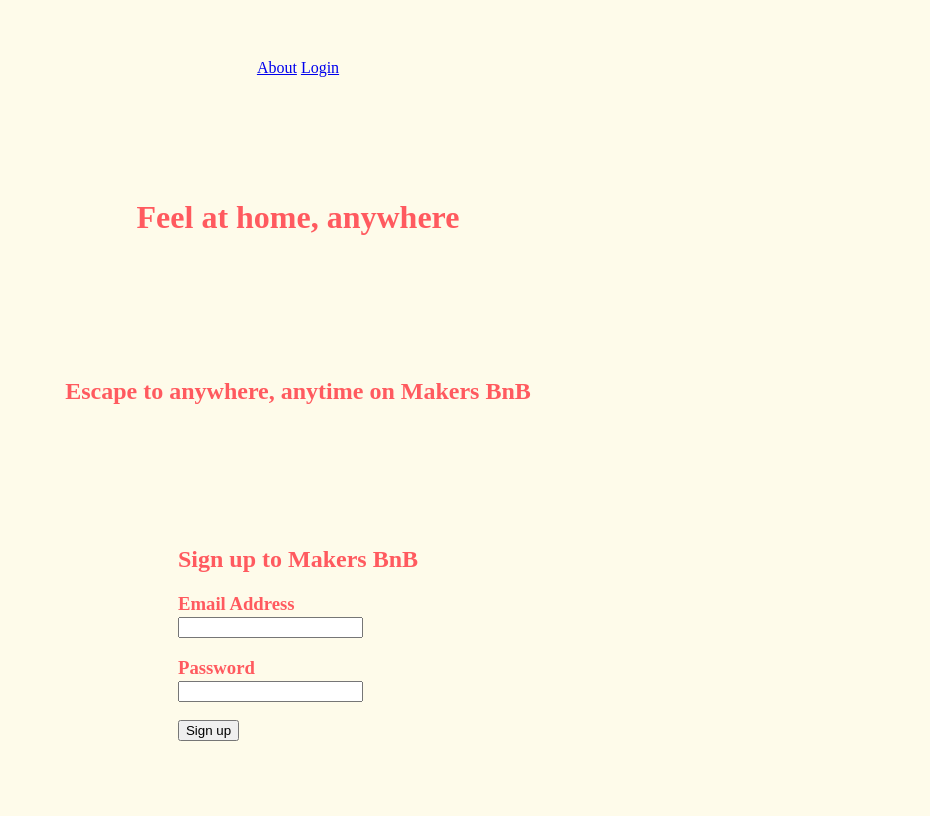
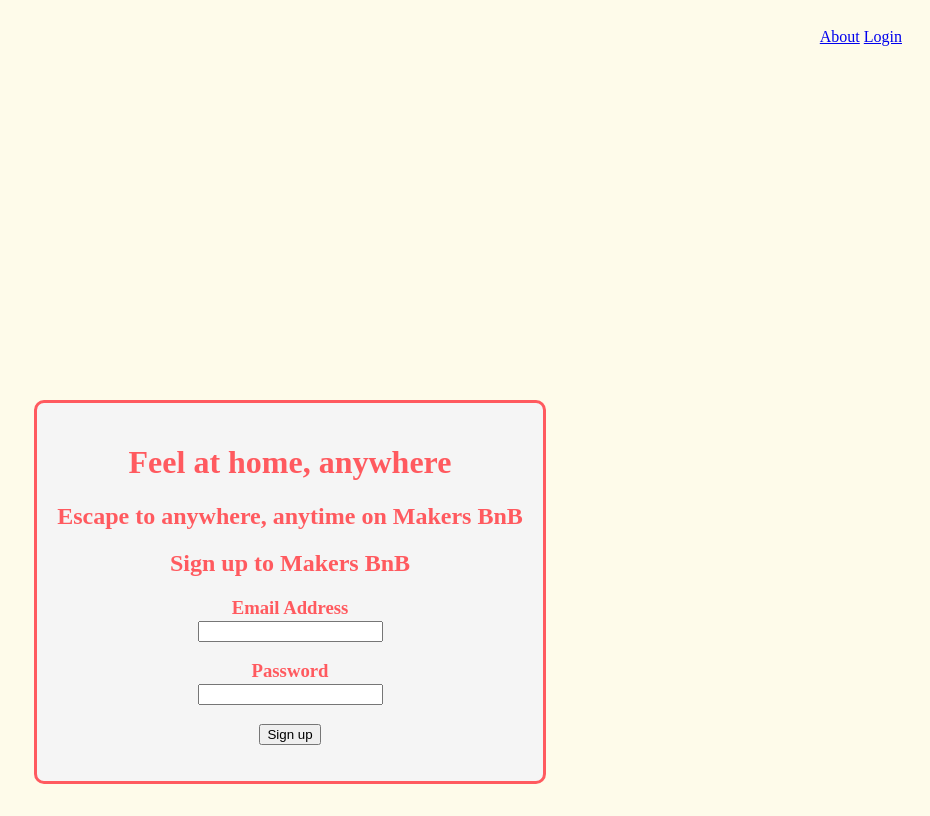
Before and after one commit to hudaa12/MakersBnB, a Flask app: page / in a window 1280 px wide. Shown: the whole page, without its empty margins (350-1280 px from the left). After the commit the page ends 784 px from the top, so only its background shows below. Run offline with Flask 3, Linux system fonts and the light colour scheme; some web fonts are replaced.

Commit message:
updated css

```diff
--- a/static/style.css
+++ b/static/style.css
@@ -20,8 +20,29 @@ body {
     display: grid;
     justify-items: center;
     align-items: center;
-    height: 100vh;
-    width: 100vw;
     font-family: TwitterChirp;
     color: #FF5A5F;
     }
+
+.nav {
+      margin-left: auto;
+      padding: 20px;
+  }
+
+.main-box{
+
+  background-color: #F5F5F5;
+  text-align: center;
+  position: absolute;
+  top: 50%;
+  border: solid;
+  border-radius: 10px;
+  padding: 20px;
+
+}
+
+.nav{
+
+  font-family: TwitterChirpExtendedHeavy;
+
+}
--- a/templates/about.html
+++ b/templates/about.html
@@ -4,6 +4,7 @@
     <meta charset="UTF-8">
     <meta name="viewport" content="width=device-width, initial-scale=1.0">
     <title>Makers BnB</title>
+    <link rel="stylesheet" href="/static/style.css" >
 </head>
 <body>
     <a href="/" class="button">Home</a>
--- a/templates/index.html
+++ b/templates/index.html
@@ -10,6 +10,8 @@
       <a href="/about" class="button">About</a>
       <a href="/login" class="button">Login</a>
     </div>
+
+  <div class="main-box">
     <h1>Feel at home, anywhere</h1>
     <h2>Escape to anywhere, anytime on Makers BnB</h2>
     <div class="signup_box">
@@ -28,5 +30,6 @@
         <p><input type="submit" value="Sign up" class="button" /></p>
       </form>
     </div>
+  </div>
   </body>
 </html>
--- a/templates/login.html
+++ b/templates/login.html
@@ -3,7 +3,7 @@
   <head>
     <title>Login to MakersBnB</title>
 
-    <!-- <link rel="stylesheet" href="/static/style.css" > -->
+    <link rel="stylesheet" href="/static/style.css" >
   </head>
   <body>
     <div class="nav">
--- a/templates/space.html
+++ b/templates/space.html
@@ -2,7 +2,7 @@
 <html lang="en">
   <head>
     <meta charset="UTF-8" />
-    <!-- <link rel="stylesheet" href="/static/style.css" > -->
+    <link rel="stylesheet" href="/static/style.css" >
 
     <title>List a Space | MakerBnB</title>
   </head>
--- a/templates/spaces.html
+++ b/templates/spaces.html
@@ -3,7 +3,7 @@
   <head>
     <title>MakersBnB</title>
 
-    <!-- <link rel="stylesheet" href="/static/style.css" > -->
+    <link rel="stylesheet" href="/static/style.css" >
   </head>
   <body>
     <div class="nav">
```
